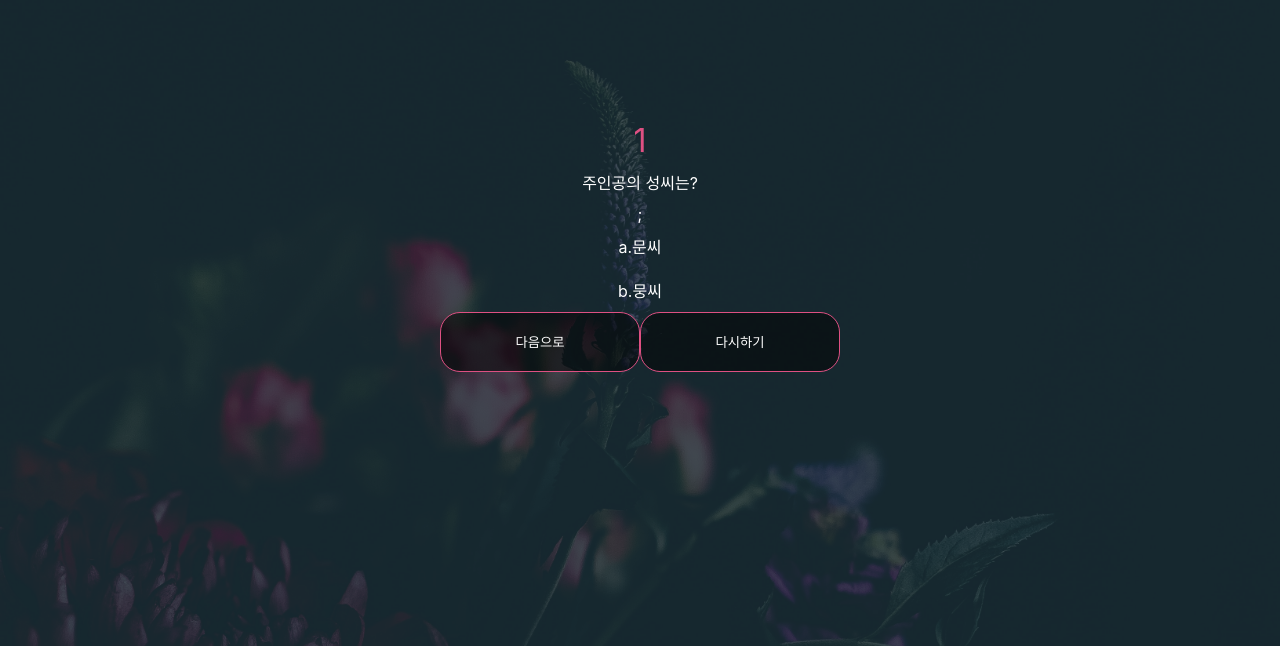
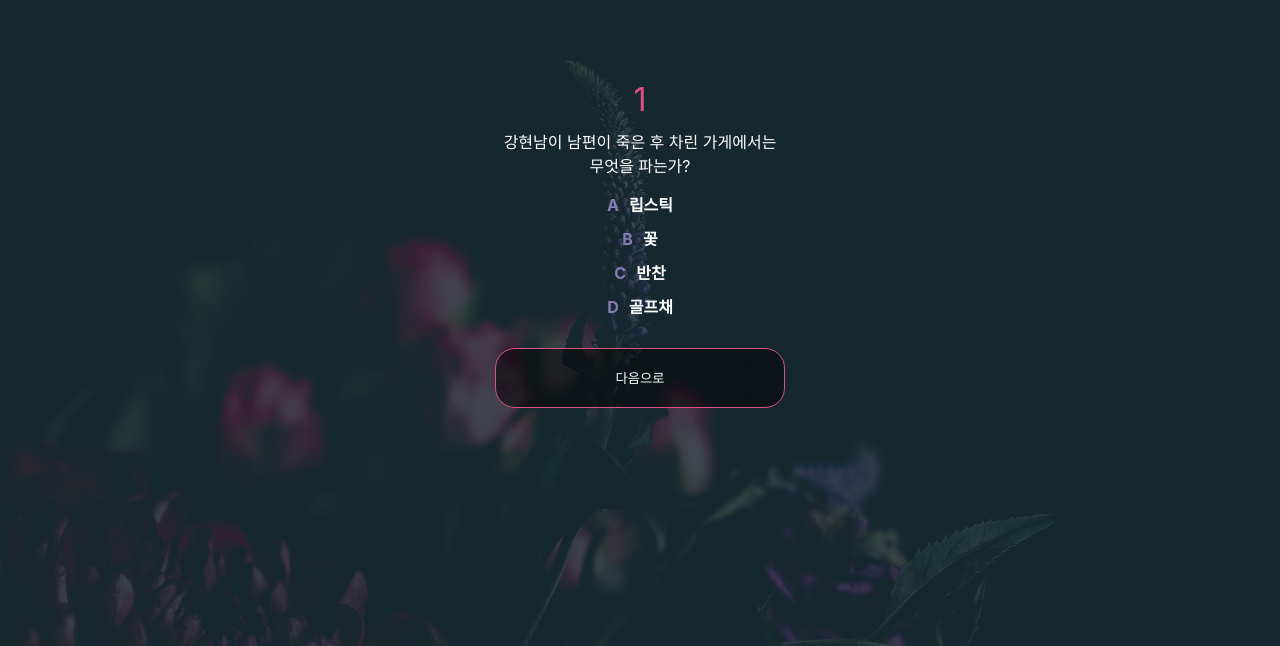
Before and after one commit to jonashan20/futurerichclub, a React (Create React App) app: page /Page in a window 1280 px wide. Shown: the part 154-800 px from the top of the page. Built offline with nearby package versions, Linux system fonts and the light colour scheme.

Commit message:
문제및 디자인 업데이트

```diff
--- a/src/App.css
+++ b/src/App.css
@@ -3,6 +3,19 @@
   background-color:#172830;
   text-align: center;
 }
+
+/* common contents */
+.btn-basic {width:200px; height:60px; border:1px solid #de5082; border-radius:20px; background-color:rgba(0,0,0,0.5); color:#fff; cursor: pointer;}
+.btn-basic:hover {background-color:rgba(222,80,130,0.8);}
+.input-basic {width:200px; height:40px; padding:5px 10px; box-sizing:border-box; border:1px solid #4e4749; background-color:#0e181d;}
+.btn-share {display:block; width:200px; height:36px; line-height:36px; border-radius:20px; background-color:rgba(134,124,179,0.5); text-decoration:none;}
+.btn-share:hover {background-color:#695c9b;}
+
+.btn-question {display:block; min-width:200px; height:60px; border:1px solid #de5082; border-radius:20px; background-color:rgba(0,0,0,0.5); color:#fff; cursor: pointer;}
+.btn-question:hover {background-color:rgba(222,80,130,0.8);}
+.btn-back {background:none; border:none; box-shadow: none; color:#de5082; text-decoration:underline; cursor:pointer;}
+
+/* contents */
 
 .ly-main {display:flex; position:relative; justify-content:center; align-items: center; flex-direction: column; height:100vh; z-index:999;}
 .ly-main h1 {display:block; margin-bottom:20px; font-size:1.2em; color:#fff;}
@@ -11,27 +24,23 @@
 .ly-contents {display:flex; position:relative; justify-content:center; align-items: center; flex-direction: column; height:100vh;}
 .box-contents {position:relative; z-index:999;}
 .box-contents dl dt {font-size:2em; color:#de5082;}
-.box-contents dl dd {padding:10px;}
+.box-contents dl dd {max-width:280px; word-break:keep-all; padding:10px;}
+.box-contents .btn-question {margin:5px;}
 .ly-contents .bg-main {opacity:0.2;}
 
 .wrap-form {margin-bottom:30px;}
 .wrap-form p {color:#867bb3;}
-
 .wrap-share .btn-share {margin:10px 0;}
-
 
 .bg-main {position:absolute; top:0; left:0; width:100%; height:100vh; background-color:#172830; background:url(../public/img/img_mainbg.jpg)no-repeat 0 0; background-size:cover;}
 .bg-main img {height:100%;}
 
+.wrap-btn {display:flex; flex-direction: column; margin-top:20px;}
+
+.list-anwser {list-style:none;}
+.list-anwser li {padding:5px; font-weight:bold;}
+.list-anwser li span {margin-right:10px; color:#867bb3;}
+
 .pageDetail {background-color:#172830;}
 
-
-/* common contents */
-.btn-basic {width:200px; height:60px; border:1px solid #de5082; border-radius:20px; background-color:rgba(0,0,0,0.5); color:#fff;}
-.btn-basic:hover {background-color:rgba(222,80,130,0.8);}
-.input-basic {width:200px; height:40px; padding:5px 10px; box-sizing:border-box; border:1px solid #4e4749; background-color:#0e181d;}
-.btn-share {display:block; width:200px; height:36px; line-height:36px; border-radius:20px; background-color:rgba(134,124,179,0.5); text-decoration:none;}
-.btn-share:hover {background-color:#695c9b;}
-
-
 .hidden-question { display: hidden}
--- a/src/Page.js
+++ b/src/Page.js
@@ -34,11 +34,11 @@ function Page() {
 
 
           {/* 현재 Question 렌더링 */}
-          <div><dl><dt>{questions.all[count].num}</dt><dd>{questions.all[count].question}</dd></dl></div>;
+          <div><dl><dt>{questions.all[count].num}</dt><dd>{questions.all[count].question}</dd></dl></div>
 
           {/* 현재 카운트 질문에 대한 Choices 렌더링 */}
           { questions.all[count].choices.map((item) => {
-              return <dl> <dd>{item.num}.{item.desc}</dd></dl>;
+              return <ul className='list-anwser'> <li><span>{item.num}</span>{item.desc}</li></ul>
           })}
 
 
@@ -48,13 +48,18 @@ function Page() {
             <p>( * 4글자 )</p>
           </div> */}
 
-          { count < 1 ? null: <button className='btn-basic' onClick={handleBack}>이전으로</button> }
-          {/* <Link to='/Result'> */}
-          <button className='btn-basic' onClick={handleNext}>다음으로</button>
-          {/* </Link> */}
-          <Link to='/Main'>
-            <button className='btn-basic'>다시하기</button>
-          </Link>
+
+          <div className='wrap-btn'>
+            {/* <Link to='/Result'> */}
+            <button className='btn-question' onClick={handleNext}>다음으로</button>
+            {/* </Link> */}
+            {/* <Link to='/Main'>
+            <button className='btn-back'>다시하기</button>
+             </Link>   */}
+
+            { count < 1 ? null: <button className='btn-back' onClick={handleBack}>이전으로</button> }
+          </div>
+
         </div>
 
         <div className='bg-main'>
--- a/src/question.json
+++ b/src/question.json
@@ -1,36 +1,142 @@
 { "all":[
     {
       "num": "1",
-      "question": "주인공의 성씨는?",
+      "question": "강현남이 남편이 죽은 후 차린 가게에서는 무엇을 파는가?",
       "choices": [
-        { "num" : "a",
-          "desc": "문씨"},
-        { "num" : "b",
-          "desc": "뭉씨"}
+        { "num" : "A",
+          "desc": "립스틱"},
+        { "num" : "B",
+          "desc": "꽃"},
+        { "num" : "C",
+          "desc": "반찬"},
+        { "num" : "D",
+          "desc": "골프채"}
       ]
     },
     {
       "num": "2",
-      "question": "주인공의 이름은?",
+      "question": "하도영이 최헤정에게 사준 가방 브랜드는?",
       "choices": [
-        { "num" : "a",
-        "desc": "동금"},
-        { "num" : "b",
-        "desc": "똥금"},
-        { "num" : "c",
-        "desc": "똠꿈"}
+        { "num" : "A",
+          "desc": "샤넬"},
+        { "num" : "B",
+          "desc": "에르메스"},
+        { "num" : "C",
+          "desc": "루이비통"},
+        { "num" : "D",
+          "desc": "구찌"}
       ]
     },
     {
       "num": "3",
-      "question": "주인공의 고향은?",
+      "question": "문동은이 사는 빌라의 이름은?",
       "choices": [
-        { "num" : "a",
-        "desc": "불가리아"},
-        { "num" : "b",
-        "desc": "소말리아"},
-        { "num" : "c",
-        "desc": "우루과이"}
+        { "num" : "A",
+          "desc": "에덴빌라"},
+        { "num" : "B",
+          "desc": "헤븐빌라"},
+        { "num" : "C",
+          "desc": "헬빌라"},
+        { "num" : "D",
+          "desc": "덴버빌라"}
+      ]
+    },
+    {
+      "num": "4",
+      "question": "문동은이 손명오의 복수 시작을 위해 보여준 물건은?",
+      "choices": [
+        { "num" : "A",
+          "desc": "사진"},
+        { "num" : "B",
+          "desc": "부적"},
+        { "num" : "C",
+          "desc": "교복"},
+        { "num" : "D",
+          "desc": "명찰"}
+      ]
+    },
+    {
+      "num": "5",
+      "question": "더 글로리 2부의 방영날은?",
+      "choices": [
+        { "num" : "A",
+          "desc": "2023.03.08"},
+        { "num" : "B",
+          "desc": "2023.03.10"},
+        { "num" : "C",
+          "desc": "2023.03.13"},
+        { "num" : "D",
+          "desc": "2023.03.18"}
+      ]
+    },
+    {
+      "num": "6",
+      "question": "문동은과 문동은이 사는 빌라 주인할머니는 어디서 처음 만났나?",
+      "choices": [
+        { "num" : "A",
+          "desc": "부동산"},
+        { "num" : "B",
+          "desc": "빌라"},
+        { "num" : "C",
+          "desc": "한강"},
+        { "num" : "D",
+          "desc": "목욕탕"}
+      ]
+    },
+    {
+      "num": "7",
+      "question": "전재준 가게의 이름은?",
+      "choices": [
+        { "num" : "A",
+          "desc": "시리"},
+        { "num" : "B",
+          "desc": "시스타"},
+        { "num" : "C",
+          "desc": "시라소니"},
+        { "num" : "D",
+          "desc": "시에스타"}
+      ]
+    },
+    {
+      "num": "8",
+      "question": "최혜정의 부모님 직업은?",
+      "choices": [
+        { "num" : "A",
+          "desc": "식당"},
+        { "num" : "B",
+          "desc": "약국"},
+        { "num" : "C",
+          "desc": "카페"},
+        { "num" : "D",
+          "desc": "세탁소"}
+      ]
+    },
+    {
+      "num": "9",
+      "question": "하예솔이 다니는 학교 이름은?",
+      "choices": [
+        { "num" : "A",
+          "desc": "세종"},
+        { "num" : "B",
+          "desc": "세영"},
+        { "num" : "C",
+          "desc": "세명"},
+        { "num" : "D",
+          "desc": "세정"}
+      ]
+    },
+    {
+      "num": "10",
+      "question": "문동은이 전재준에게 준 하예솔의 물건은?",
+      "choices": [
+        { "num" : "A",
+          "desc": "그림"},
+        { "num" : "B",
+          "desc": "운동화"},
+        { "num" : "C",
+          "desc": "머리끈"},
+        { "num" : "D",
+          "desc": "모자"}
       ]
     }
   ]
```
